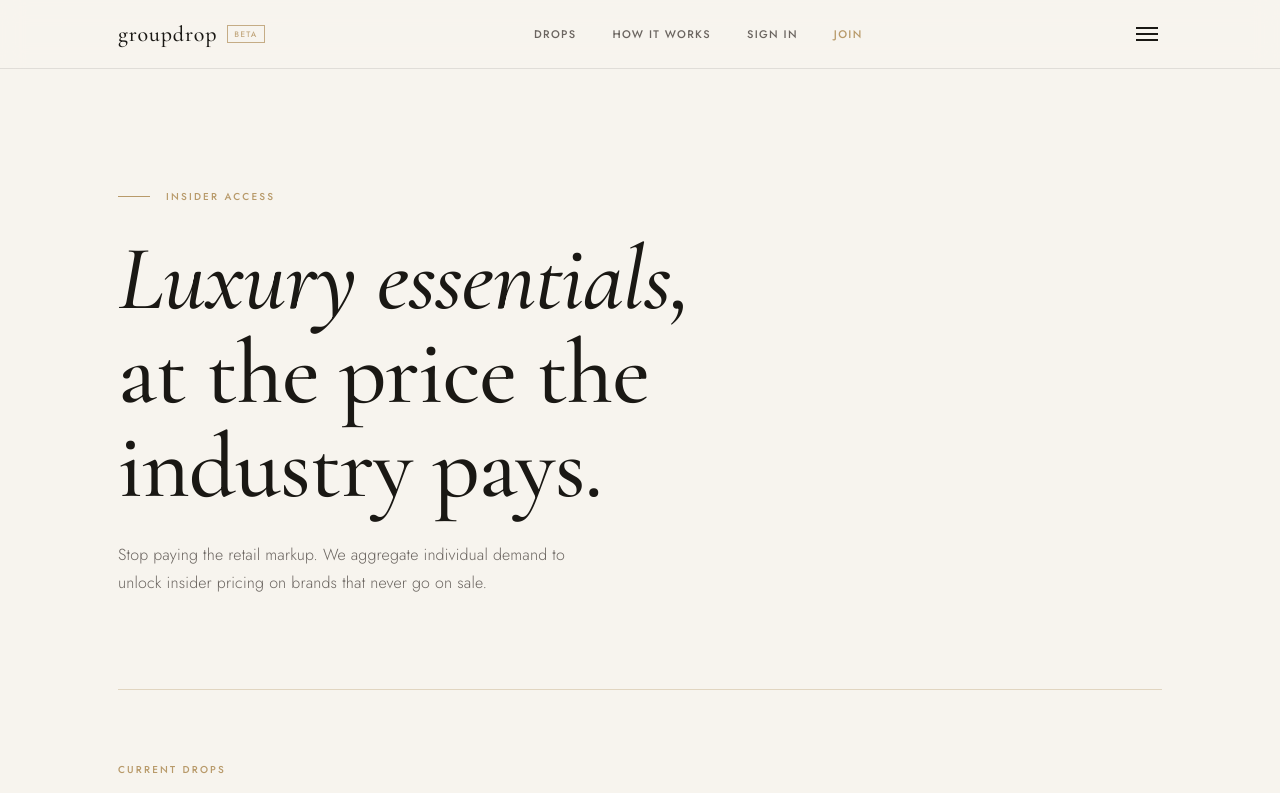
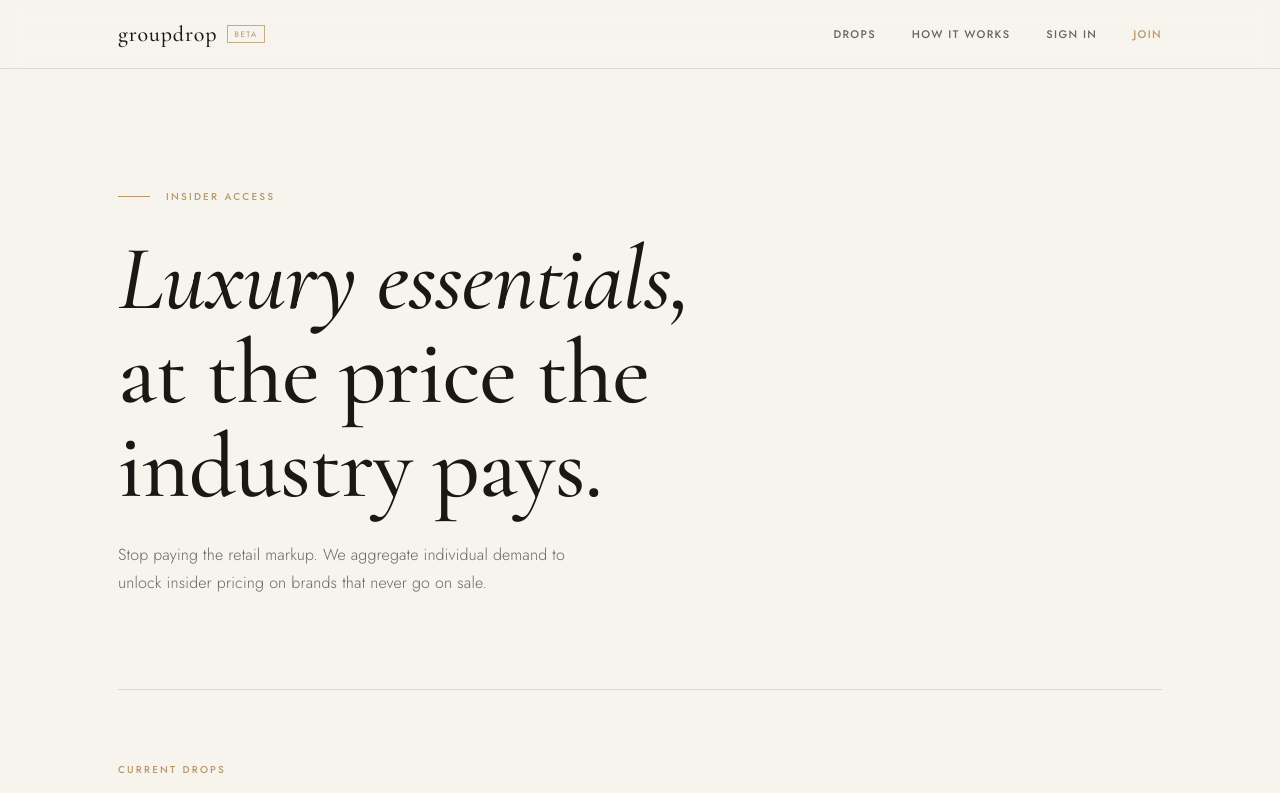
Before and after one commit to paolo-hash/groupdrop, a Next.js app: page / in a window 1280 px wide. Shown: the top 793 px of the page. Built offline with nearby package versions, Linux system fonts and the light colour scheme; no server answers; the database is empty.

Commit message:
Fixed hamburger only for mobile

```diff
--- a/app/page.tsx
+++ b/app/page.tsx
@@ -565,7 +565,7 @@ export default function Home() {
             <button
               onClick={() => setMenuOpen((o) => !o)}
               className="flex md:hidden"
-              style={{ background: 'none', border: 'none', cursor: 'pointer', padding: '4px', display: 'flex', flexDirection: 'column', gap: '4.5px', zIndex: 60 }}
+              style={{ background: 'none', border: 'none', cursor: 'pointer', padding: '4px', flexDirection: 'column', gap: '4.5px', zIndex: 60 }}
               aria-label={menuOpen ? "Close menu" : "Open menu"}
             >
               <span className={`bar ${menuOpen ? 'bar-top-open' : ''}`} />
```
